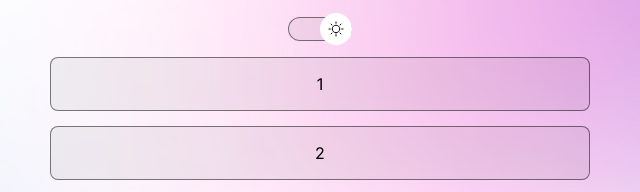
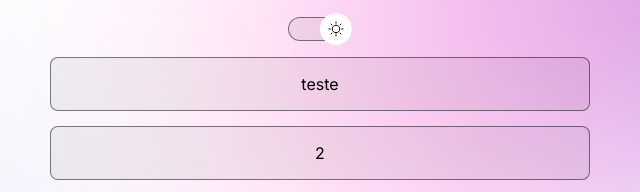
Before and after one commit to EduardoSMuniz/Projeto, a plain HTML site: page Index.html in a window 1280 px wide. Shown: the part 294-486 px from the top of the page, 320-960 px from the left. Drawn offline with nearby package versions, Linux system fonts and the light colour scheme.

Commit message:
tentendo resolver index

```diff
--- a/Index.html
+++ b/Index.html
@@ -28,7 +28,7 @@
 
       <ul>
         <li>
-          <a href="#">1</a>
+          <a href="#">teste</a>
         </li>
 
         <li>
```
